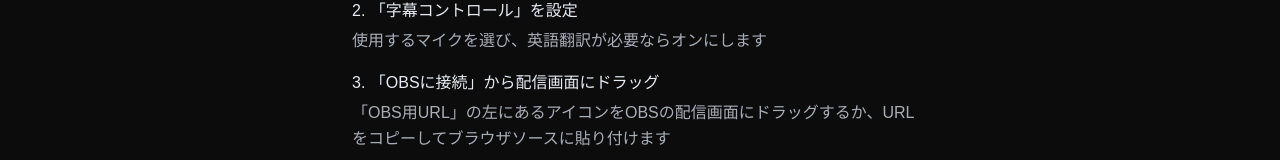
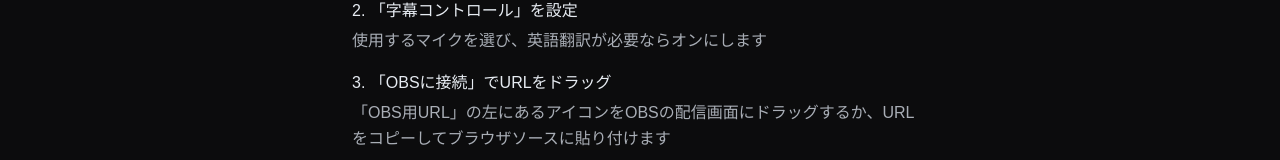
Before and after one commit to nxouv/yomisub, a Next.js app: page /about in a window 1280 px wide. Shown: the part 785-945 px from the top of the page. Built offline with nearby package versions, Linux system fonts and the light colour scheme; no server answers; a web font is replaced by a local one.

Commit message:
Aboutページの文を修正し、「OBSに接続」から「OBSに接続でURLをドラッグ」に表現を変更しました。

```diff
--- a/app/about/page.tsx
+++ b/app/about/page.tsx
@@ -88,7 +88,7 @@
                 <p>使用するマイクを選び、英語翻訳が必要ならオンにします</p>
               </div>
               <div className="space-y-1">
-                <p className="text-yomi-text font-medium">3. 「OBSに接続」から配信画面にドラッグ</p>
+                <p className="text-yomi-text font-medium">3. 「OBSに接続」でURLをドラッグ</p>
                 <p>「OBS用URL」の左にあるアイコンをOBSの配信画面にドラッグするか、URLをコピーしてブラウザソースに貼り付けます</p>
               </div>
               <div className="space-y-1">
```
